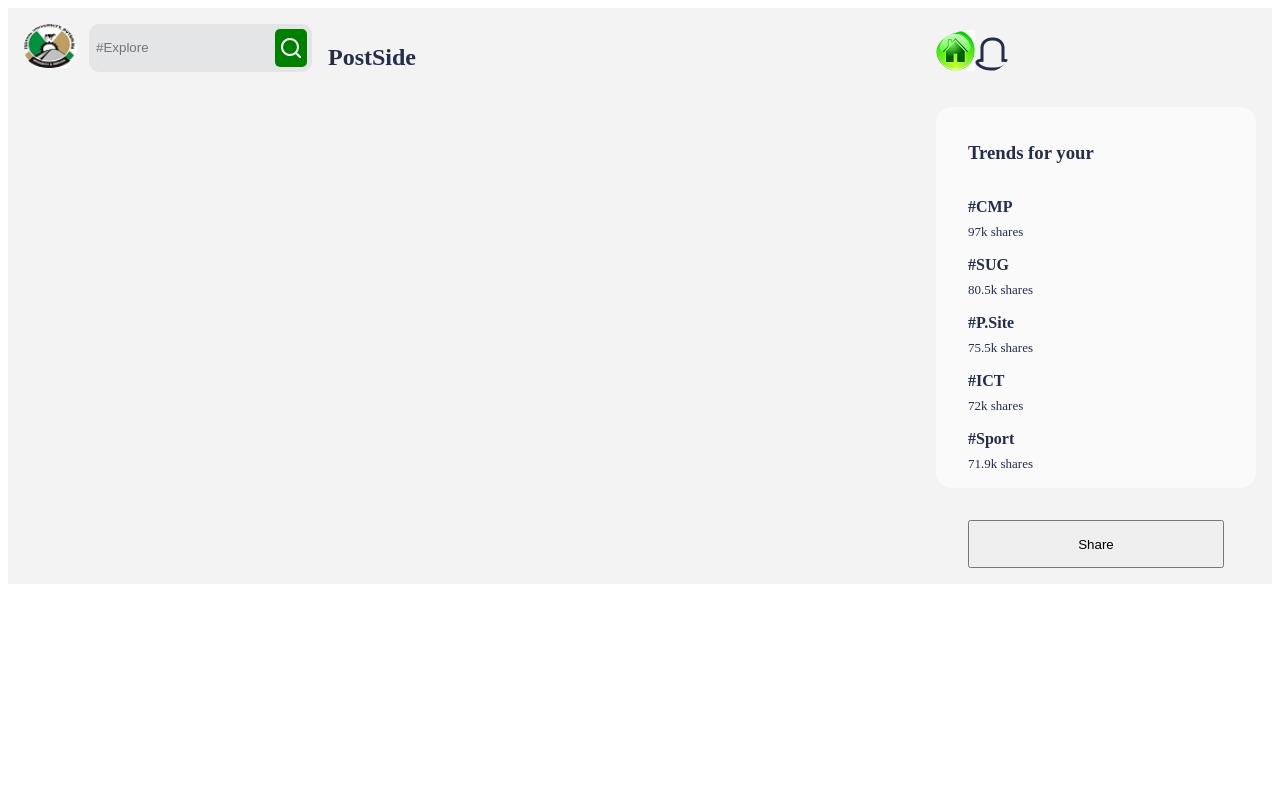
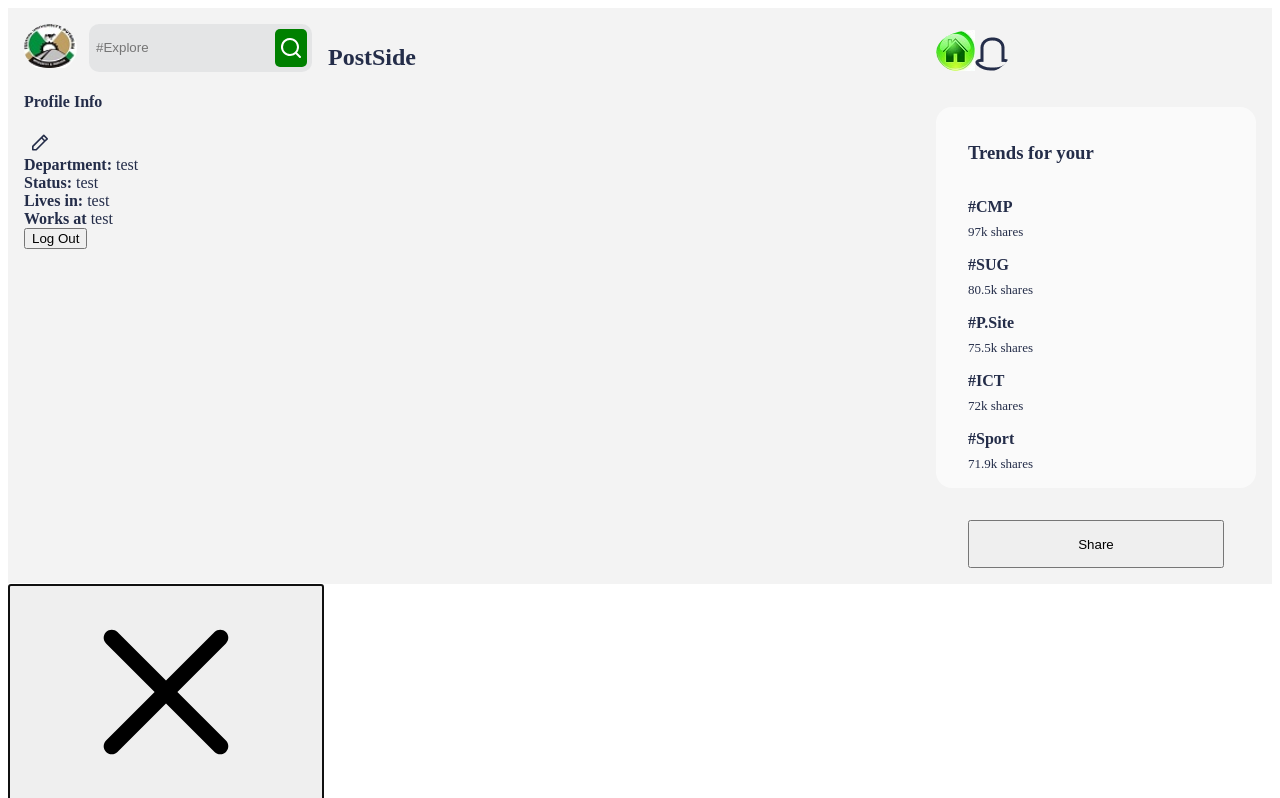
Before and after one commit to Sodiqbinali/Fudma_Chat, a React (Create React App) app in the folder frontend/: page / in a window 1280 px wide. Shown: the top 798 px of the page. Built offline with nearby package versions, Linux system fonts and the light colour scheme.

Commit message:
import card

```diff
--- a/frontend/src/components/ProfileLeft/ProfileLeft.js
+++ b/frontend/src/components/ProfileLeft/ProfileLeft.js
@@ -1,10 +1,12 @@
 import React from 'react'
 import LogoSearch from '../LogoSearch/LogoSearch'
+import InfoCard from '../InfoCard/InfoCard'
 
 const ProfileLeft = () => {
   return (
     <div className='ProfileLeft'>
        <LogoSearch/>
+       <InfoCard/>
     </div>
   )
 }
```
